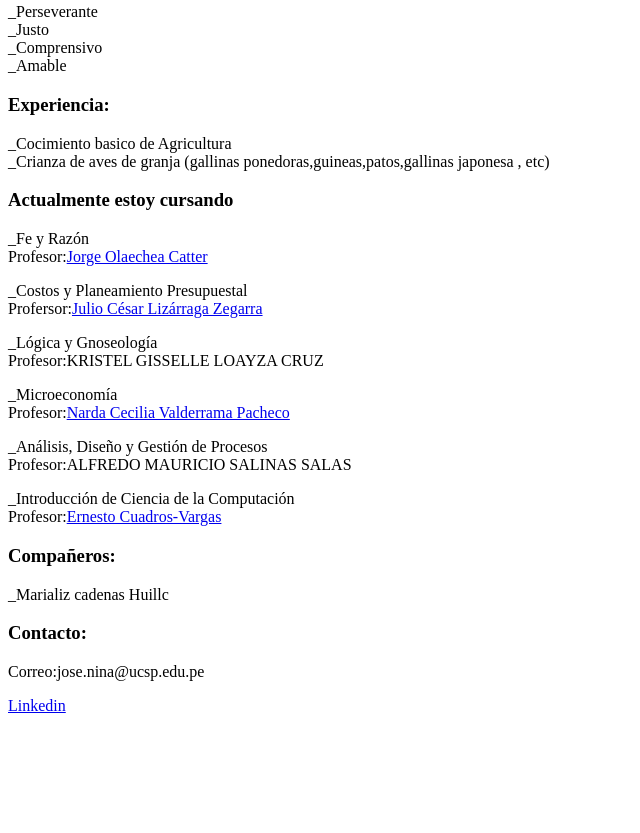
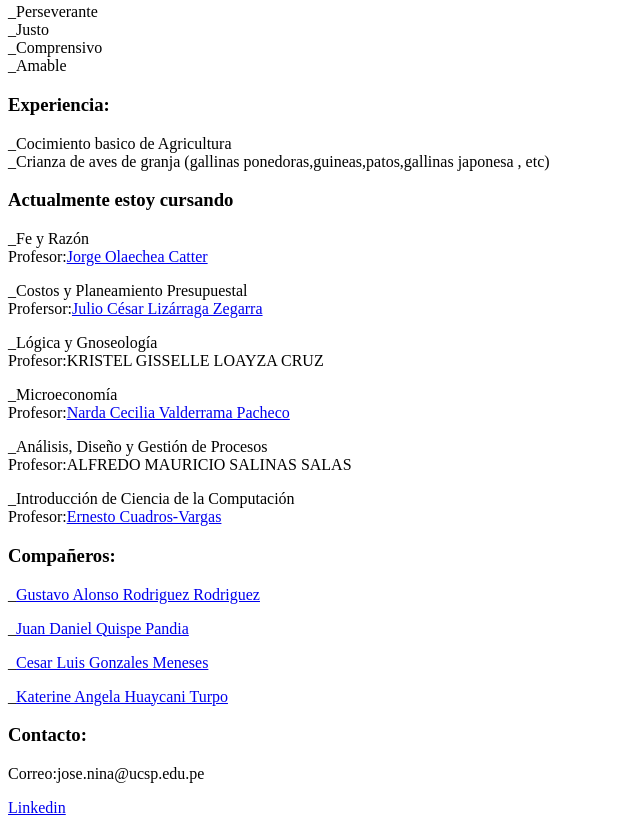
Before and after one commit to jose811ninaz-maker/JoseAlfredoNinaYnga, a plain HTML site: page index.html in a window 1280 px wide. Shown: the part 848-1681 px from the top of the page, without its empty margins (0-640 px from the left). Before the commit the page ends 1579 px from the top, so only its background shows below. Drawn offline with Linux system fonts and the light colour scheme.

Commit message:
Update index.html

```diff
--- a/index.html
+++ b/index.html
@@ -25,9 +25,13 @@
 <p>_Análisis, Diseño y Gestión de Procesos<br>Profesor:ALFREDO MAURICIO SALINAS SALAS</p>
 <p>_Introducción de Ciencia de la Computación<br>Profesor:<a href="https://www.linkedin.com/in/ecuadrosv/">Ernesto Cuadros-Vargas </a></p>
 <h3>Compañeros:</h3>
-<p>_Marializ cadenas Huillc
+<p>_<a href="https://gustavorodriguezrodriguez.github.io/pagina-web/">Gustavo Alonso Rodriguez Rodriguez</a></p>
+<p>_<a href="https://juanquispepandia-code.github.io/">Juan Daniel Quispe Pandia</a></p>
+<p>_<a href="https://cesarluisgonzalesmeneses.github.io/paginaweb/">Cesar Luis Gonzales Meneses</a></p>
+<p>_<a href="https://katerineangelahuaycaniturpo.github.io/pagina-web/">Katerine Angela Huaycani Turpo</a></p>
 <h3>Contacto:</h3>
 <p>Correo:jose.nina@ucsp.edu.pe</p>
 <p><a href="https://www.linkedin.com/in/jose-alfredo-nina-ynga-400954385/">Linkedin</a></p>
 </body>
+
 <html>
```
